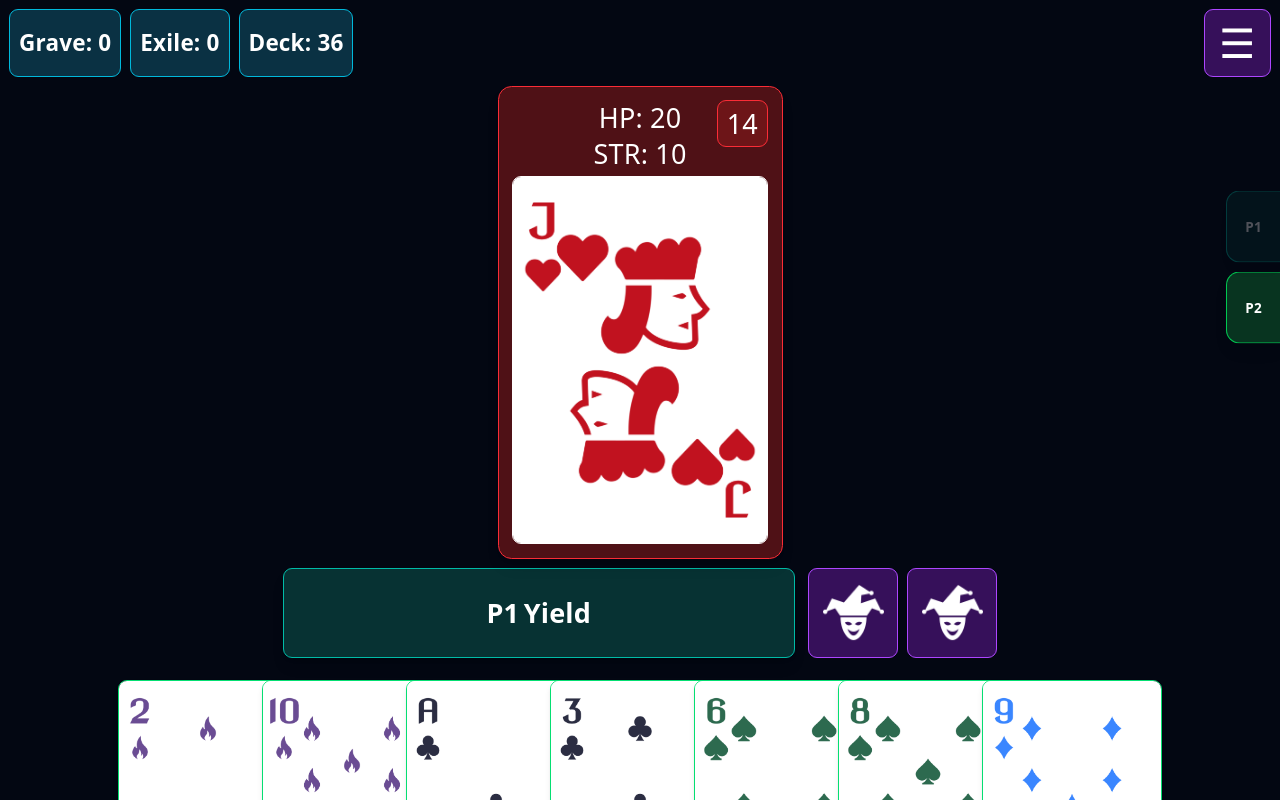
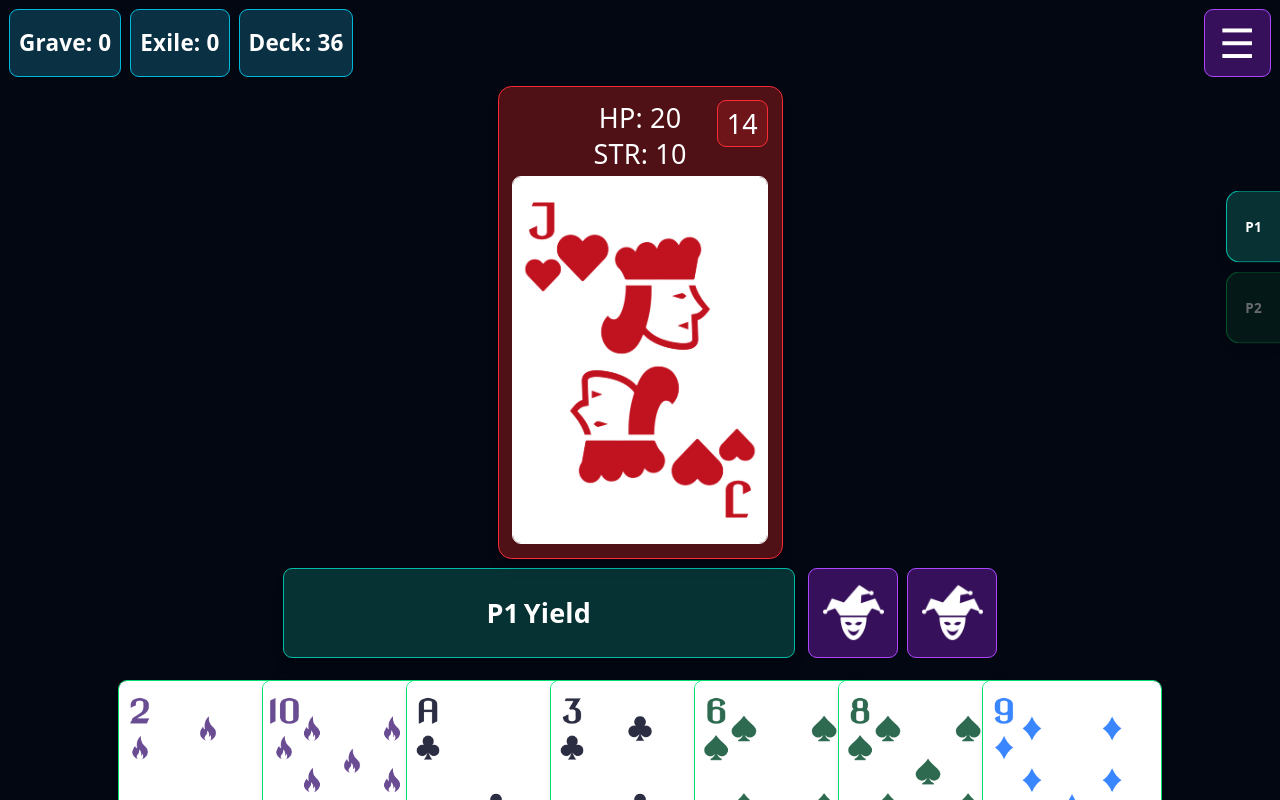
Before and after one commit to Lykae/cardburn, a React (Vite) app: page / in a window 1280 px wide. Both pictures are taken after a click on the button "BURN THE DECK". Built offline with nearby package versions, Linux system fonts and the light colour scheme.

Commit message:
changes to tm hand buttons

```diff
--- a/src/components/GameBoard.tsx
+++ b/src/components/GameBoard.tsx
@@ -219,7 +219,6 @@ export default function GameBoard() {
                   <motion.button
                     key={i}
                     whileTap={{ scale: 0.95 }}
-                    disabled={i === game.currentPlayerIndex}
                     onClick={() => setOpenHandPlayer(i)}
                     className={`
                                 w-12 h-16 rounded-l-xl border border-r-0 ${playerThemes[i].bg} ${playerThemes[i].border}
@@ -227,8 +226,8 @@ export default function GameBoard() {
                                 transition-opacity duration-1000
                                 ${
                                   i === game.currentPlayerIndex
-                                    ? "opacity-30 cursor-not-allowed"
-                                    : "opacity-100"
+                                    ? "opacity-100 cursor-not-allowed"
+                                    : "opacity-40"
                                 }
                               `}
                   >
```
